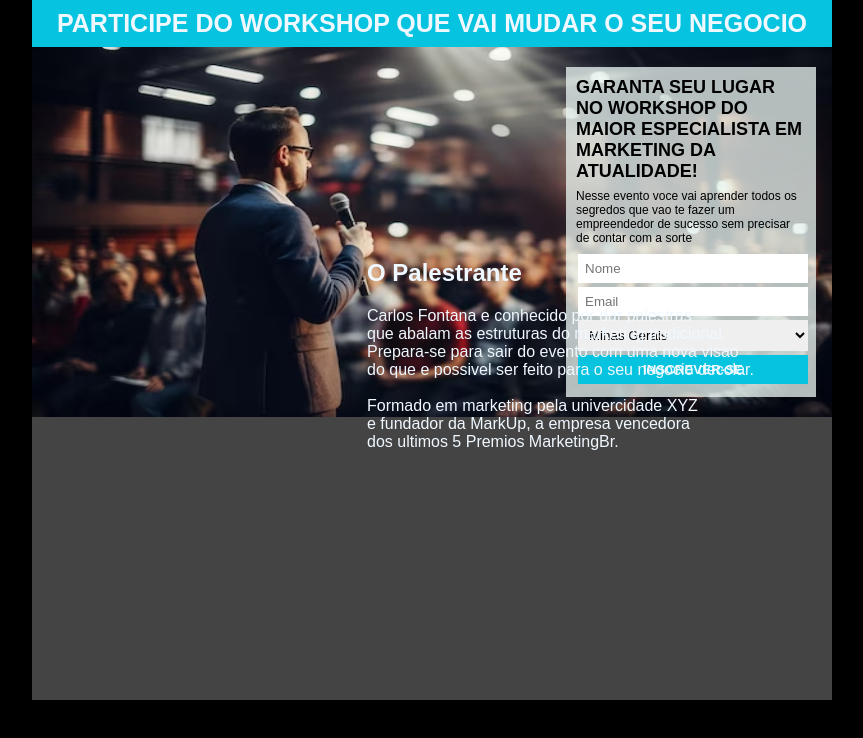
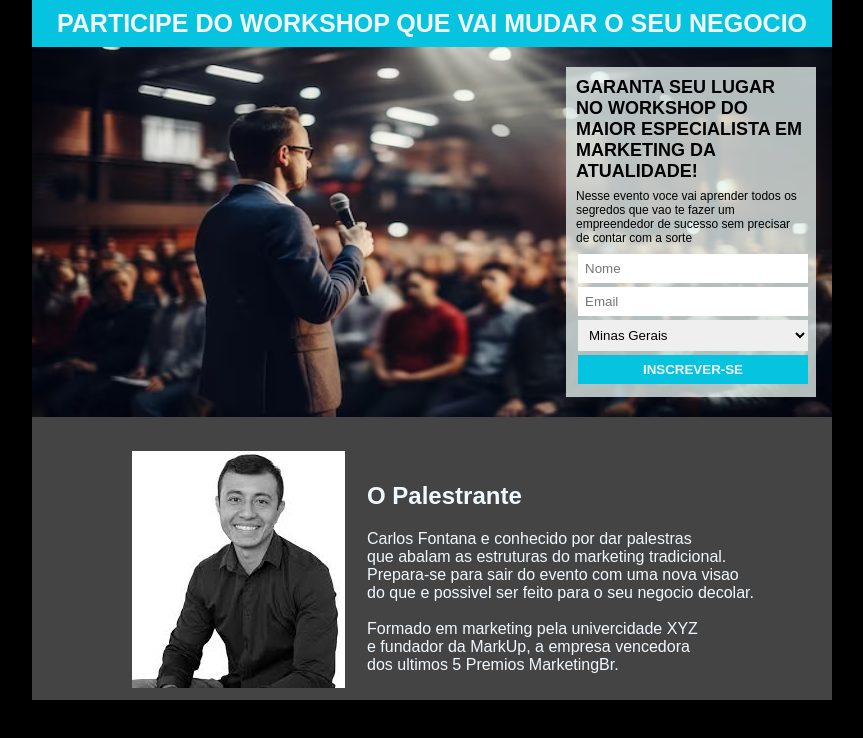
Before and after one commit to bruno171/PAGINA-DE-CAPTURA, a plain HTML site: page index.html in a window 1280 px wide. Shown: the top 738 px of the page, without its empty margins (208-1071 px from the left). Drawn offline with Linux system fonts and the light colour scheme; the site is published under a folder, as on GitHub Pages, so addresses that start at the root find nothing.

Commit message:
Update index.html

```diff
--- a/index.html
+++ b/index.html
@@ -28,7 +28,7 @@
                 <input type="submit" value="INSCREVER-SE">
             </div>
             <div class="button-bar">
-                <img src="/pagina de captura/palestrante-pequena.jpg" alt="">
+                <img src="pagina de captura/palestrante-pequena.jpg" alt="">
             </div>
 
             <div class="text-bt">
```
